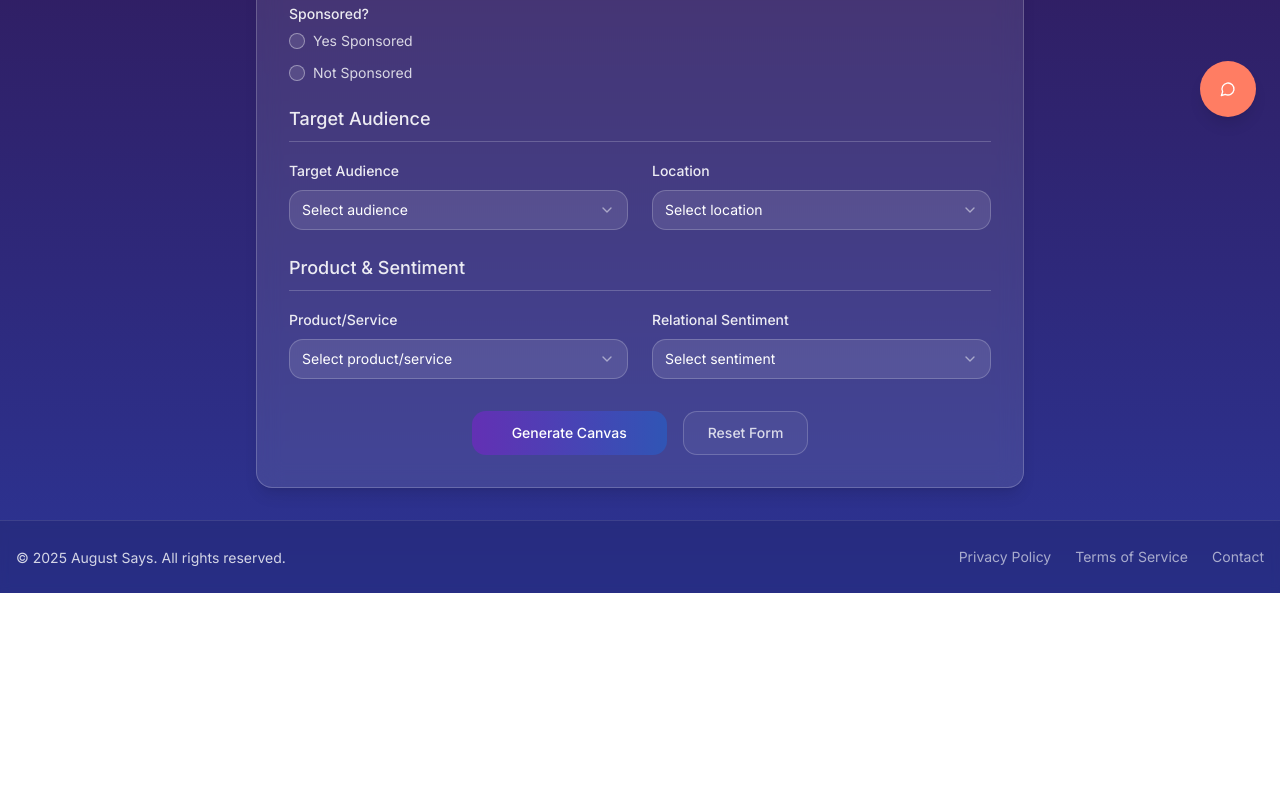
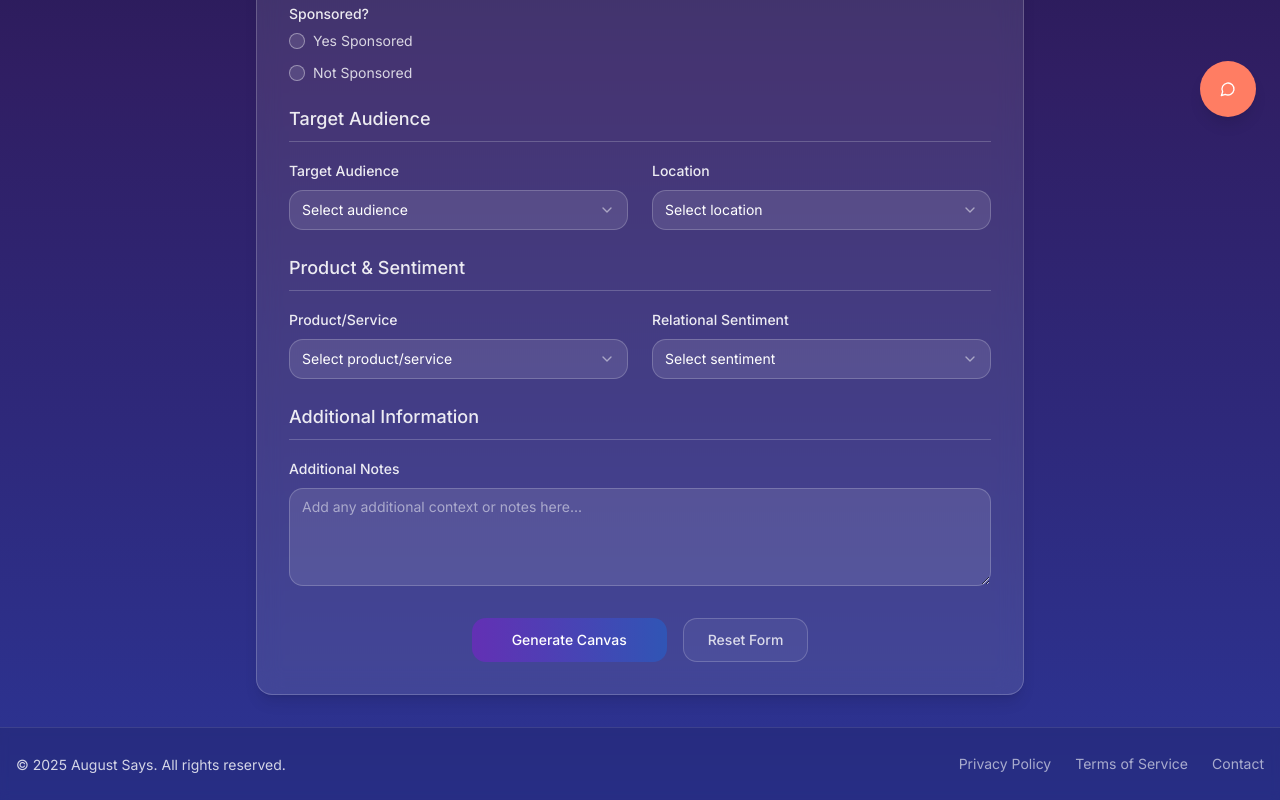
Before and after one commit to August-Says/august-says-mvp1, a React (Vite) app: page /fields in a window 1280 px wide. Shown: the part 659-1459 px from the top of the page. Before the commit the page ends 1252 px from the top, so only its background shows below. Built offline with nearby package versions, Linux system fonts and the light colour scheme; sample sign-in values are in the browser's storage; a web font is replaced by a local one.

Commit message:
Add additional notes field
Adds an additional notes field to the form.

```diff
--- a/src/components/MarketingForm.tsx
+++ b/src/components/MarketingForm.tsx
@@ -7,6 +7,7 @@ import ClientInfoSection from '@/components/marketing-form/ClientInfoSection';
 import EventSection from '@/components/marketing-form/EventSection';
 import AudienceSection from '@/components/marketing-form/AudienceSection';
 import ProductSection from '@/components/marketing-form/ProductSection';
+import { FormField, FormTextarea } from '@/components/ui/FormComponents';
 
 interface MarketingFormProps {
   formData: FormData;
@@ -65,6 +66,26 @@ const MarketingForm = ({
         />
       </FormSection>
 
+      <div className="mb-6">
+        <h3 className="text-lg font-medium text-white/90 mb-4 border-b border-white/20 pb-2">
+          Additional Information
+        </h3>
+        <FormField
+          label="Additional Notes"
+          htmlFor="additionalNotes"
+          error={errors.additionalNotes}
+          className="col-span-2"
+        >
+          <FormTextarea
+            id="additionalNotes"
+            value={formData.additionalNotes || ''}
+            onChange={(e) => onChange('additionalNotes', e.target.value)}
+            placeholder="Add any additional context or notes here..."
+            rows={4}
+          />
+        </FormField>
+      </div>
+
       <div className="mt-8 flex justify-center gap-4">
         <Button
           type="submit"
--- a/src/hooks/useFormSubmission.ts
+++ b/src/hooks/useFormSubmission.ts
@@ -22,7 +22,8 @@ export const useFormSubmission = () => {
       targetAudience: '',
       location: '',
       productService: '',
-      relationalSentiment: ''
+      relationalSentiment: '',
+      additionalNotes: ''
     };
   });
 
@@ -62,7 +63,8 @@ export const useFormSubmission = () => {
       targetAudience: '',
       location: '',
       productService: '',
-      relationalSentiment: ''
+      relationalSentiment: '',
+      additionalNotes: ''
     });
     setErrors({});
     toast.success('Form has been reset');
--- a/src/types/form.ts
+++ b/src/types/form.ts
@@ -9,6 +9,7 @@ export interface FormData {
   location: string;
   productService: string;
   relationalSentiment: string;
+  additionalNotes: string;
 }
 
 export const FORM_DATA_STORAGE_KEY = 'marketing-form-data';
```
